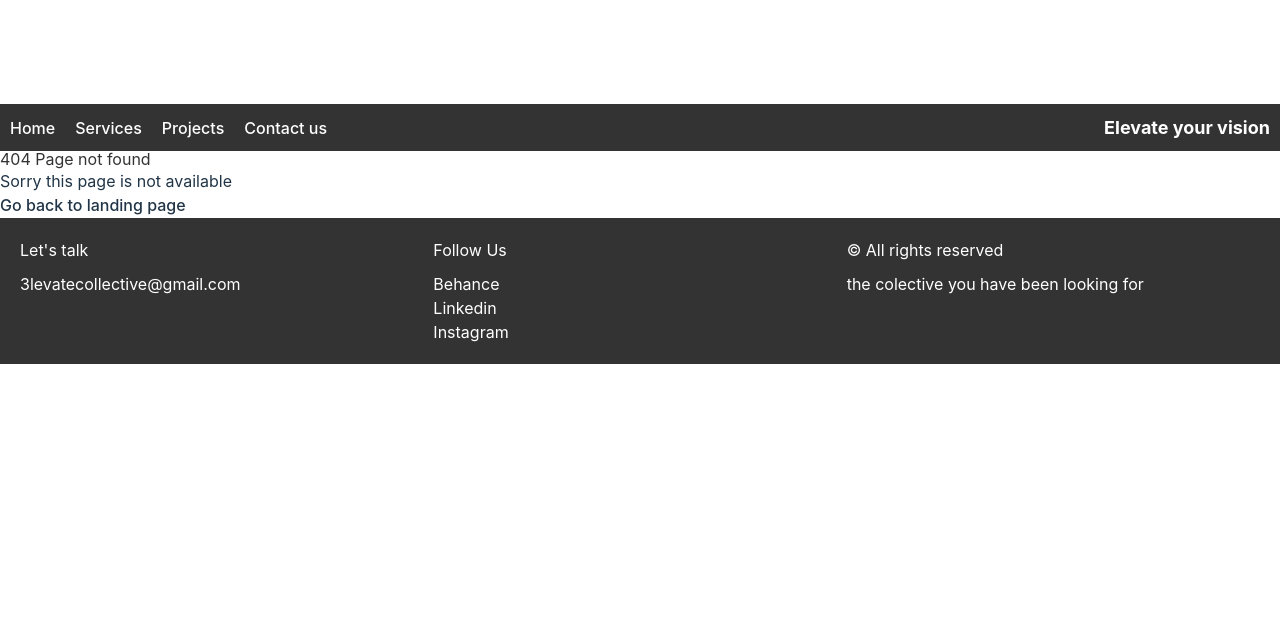
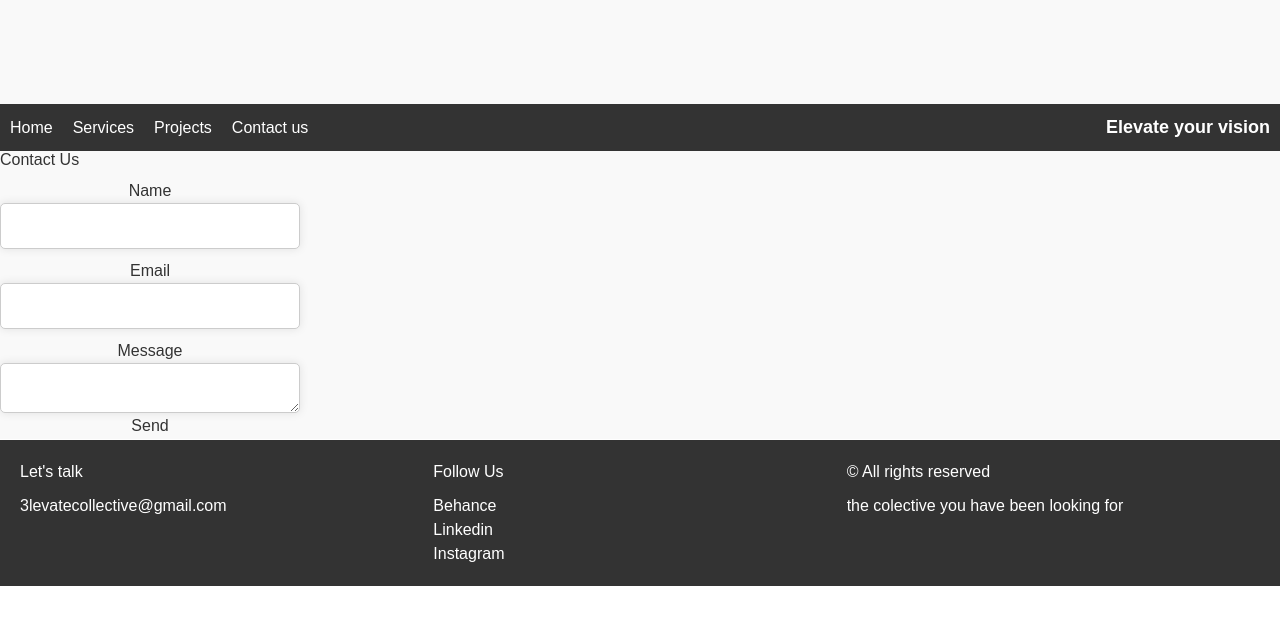
Before and after one commit to Darksea1220/3levate-react, a React (Vite) app: page /Contact in a window 1280 px wide. Shown: the top 624 px of the page. Built offline with nearby package versions, Linux system fonts and the light colour scheme.

Commit message:
Se creo el contact y la carpeta services

```diff
--- a/src/AppRouter.jsx
+++ b/src/AppRouter.jsx
@@ -2,7 +2,7 @@ import { Routes, Route } from 'react-router-dom'
 import { PageNotFound, ProjectsPage } from './pages'
 // import { ServicesRouter } from './routers/ServicesRouter'
 import { ProjectDetail } from './pages/Pdetail/ProjectDetail'
-import { Footer, Header, Home, Login } from './Components'
+import { Footer, Header, Home, Login, Contact } from './Components'
 import Layout from './Components/Layout/Layout'
 // aqui estuvo dj
 export function AppRouter () {
@@ -32,6 +32,10 @@ export function AppRouter () {
             element={<ProjectsPage />}
           />
           <Route
+            path='/Contact'
+            element={<Contact />}
+          />
+          <Route
             path='/projects/project/:title'
             element={<ProjectDetail />}
           />
--- a/src/Components/Contact/Contact.css
+++ b/src/Components/Contact/Contact.css
@@ -0,0 +1,114 @@
+
+* {
+	box-sizing: border-box;
+	margin: 0;
+	padding: 0;
+}
+
+body {
+	font-family: Arial, sans-serif;
+	line-height: 1.6;
+	color: #333;
+	background-color: #f9f9f9;
+}
+
+a {
+	text-decoration: none;
+	color: #337ab7;
+}
+
+h1, h2, h3, h4, h5, h6 {
+	font-weight: bold;
+	margin-bottom: 10px;
+}
+
+p {
+	margin-bottom: 20px;
+}
+
+input[type="text"],
+input[type="email"],
+textarea {
+	width: 100%;
+	padding: 10px;
+	border: 1px solid #ccc;
+	border-radius: 5px;
+	box-shadow: 0 0 10px rgba(0, 0, 0, 0.1);
+}
+
+input[type="submit"] {
+	background-color: #337ab7;
+	color: #fff;
+	padding: 10px 20px;
+	border: none;
+	border-radius: 5px;
+	cursor: pointer;
+	transition: background-color 0.3s ease;
+}
+
+input[type="submit"]:hover {
+	background-color: #448aff;
+}
+
+/* Contact Form Styles */
+
+.contact-form {
+	max-width: 600px;
+	margin: 0 auto;
+	padding: 20px;
+	background-color: #fff;
+	border: 1px solid #ccc;
+	border-radius: 5px;
+	box-shadow: 0 0 10px rgba(0, 0, 0, 0.1);
+}
+
+.contact-form h2 {
+	margin-top: 0;
+}
+
+.contact-form input[type="text"],
+.contact-form input[type="email"],
+.contact-form textarea {
+	width: 100%;
+	padding: 10px;
+	border: 1px solid #ccc;
+	border-radius: 5px;
+	box-shadow: 0 0 10px rgba(0, 0, 0, 0.1);
+}
+
+.contact-form input[type="submit"] {
+	background-color: #337ab7;
+	color: #fff;
+	padding: 10px 20px;
+	border: none;
+	border-radius: 5px;
+	cursor: pointer;
+	transition: background-color 0.3s ease;
+}
+
+.contact-form input[type="submit"]:hover {
+	background-color: #448aff;
+}
+
+/* Notification Styles */
+
+.notification {
+  background-color: #4CAF50;
+  color: #fff;
+  padding: 15px;
+  margin-top: 20px;
+  border-radius: 5px;
+}
+
+/* Responsive Styles */
+
+@media (max-width: 768px) {
+	.contact-form {
+		flex-direction: column;
+	}
+	.contact-form input[type="text"],
+	.contact-form input[type="email"],
+	.contact-form textarea {
+		height: 100vh;
+	}
+}
--- a/src/Components/Contact/Contact.jsx
+++ b/src/Components/Contact/Contact.jsx
@@ -0,0 +1,36 @@
+import React, { useState } from 'react'
+import './Contact.css'
+
+export function Contact () {
+  const [isFormSubmitted, setFormSubmitted] = useState(false)
+
+  const handleSubmit = (e) => {
+    e.preventDefault()
+
+    setFormSubmitted(true)
+  }
+
+  return (
+    <div className='contact'>
+      <h1>Contact Us</h1>
+      <form onSubmit={handleSubmit}>
+        <label>Name</label>
+        <input type='text' name='name' required />
+
+        <label>Email</label>
+        <input type='email' name='email' required />
+
+        <label>Message</label>
+        <textarea name='message' required />
+
+        <button type='submit'>Send</button>
+      </form>
+
+      {isFormSubmitted && (
+        <div className='notification'>
+          <p>Form submitted successfully! We'll get back to you soon.</p>
+        </div>
+      )}
+    </div>
+  )
+}
--- a/src/Components/index.js
+++ b/src/Components/index.js
@@ -2,3 +2,4 @@ export * from './Header/Header'
 export * from './Footer/Footer'
 export * from './Login/Login'
 export * from './Home/Home'
+export * from './Contact/Contact'
--- a/src/pages/ContactUs.jsx
+++ b/src/pages/ContactUs.jsx
@@ -0,0 +1,16 @@
+export function contactUs () {
+  const sectionStyle = {
+    minHeight: '70vh',
+    minWidth: '100%',
+    display: 'flex',
+    justifyContent: 'center',
+    alignItems: 'center'
+  }
+  return (
+    <>
+      <section style={sectionStyle}>
+        <h1>3levate</h1>
+      </section>
+    </>
+  )
+}
```
Also changed, not shown: src/Components/Services/Services.css (added), src/Components/Services/Services.jsx (added).
